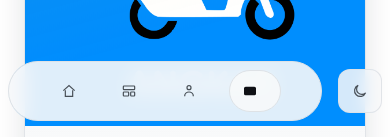
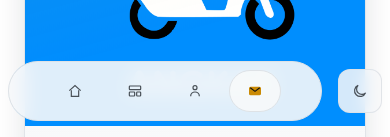
Before and after one commit to ckjo1991/ckjobcena-portfolio, a React (Vite) app: page / in a window 390 px wide. Shown: the part 707-844 px from the top of the page. Built offline with nearby package versions, Linux system fonts and the light colour scheme.

Commit message:
Fix mobile case-study nav and update Angkas prototype CTA

```diff
--- a/src/shared/data/portfolio-data.js
+++ b/src/shared/data/portfolio-data.js
@@ -235,8 +235,8 @@ export const projectCaseStudiesById = {
         'Balancing efficiency with familiarity proved critical. The goal was not to redesign Angkas, but to help users get moving faster.',
     },
     prototypeHref:
-      'https://www.figma.com/proto/fsxMk1XgYf1UPaWUBiMHyh/ANGKAS---Redesign?page-id=50%3A485&node-id=1199-14175&node-type=frame&viewport=4147%2C3009%2C0.52&t=ftzzPFslgHVZr5vA-1&scaling=scale-down&content-scaling=fixed&starting-point-node-id=1199%3A14175&show-proto-sidebar=1',
-    prototypeLabel: 'View Interactive Prototype',
+      'https://www.figma.com/proto/4Iq53MltARwPSCyCkvzPch/FAST-by-CK?page-id=2%3A16&node-id=1109-2466&node-type=frame&viewport=846%2C1340%2C0.25&t=1XtpC4y8sXM7V8vO-9&scaling=scale-down&content-scaling=fixed&starting-point-node-id=1109%3A2466&show-proto-sidebar=1',
+    prototypeLabel: 'Open Prototype in Figma',
   },
   'motion-lab': {
     subtitle: 'Designing a clearer mobile experience for household electricity management',
--- a/src/styles/index.css
+++ b/src/styles/index.css
@@ -2034,9 +2034,9 @@
   }
 
   .nav-theme-dock--case-study {
-    top: 16px;
+    top: auto;
     right: 16px;
-    bottom: auto;
+    bottom: 16px;
     left: 16px;
     transform: none;
     width: auto;
@@ -2089,7 +2089,7 @@
   .nav-theme-dock--case-study .case-study-back-button,
   .nav-theme-dock--case-study .theme-toggle--case-study {
     opacity: 0;
-    transform: translateY(-6px);
+    transform: translateY(6px);
     pointer-events: none;
   }
 
@@ -2135,6 +2135,7 @@
   .floating-nav .floating-nav__link:focus-visible {
     width: 52px;
     min-width: 52px;
+    justify-content: center;
     border: 0;
     border-radius: 999px;
     padding: 8px;
@@ -2151,6 +2152,7 @@
   .floating-nav .floating-nav__link.is-active {
     width: 52px;
     min-width: 52px;
+    justify-content: center;
     border: 1px solid color-mix(in srgb, var(--color-accent-500) 62%, var(--color-border-subtle));
     border-radius: 999px;
     padding: 8px;
@@ -2163,12 +2165,13 @@
   [data-theme='light'] .floating-nav .floating-nav__link.is-active {
     border-color: var(--color-border-subtle);
     background: color-mix(in srgb, var(--color-bg-800) 92%, transparent);
-    color: var(--color-text-primary);
+    color: var(--color-accent-500);
   }
 
   .floating-nav .floating-nav__link.is-mobile-expanded {
     width: 120px;
     min-width: 120px;
+    justify-content: flex-start;
     padding: var(--button-padding-y) var(--button-padding-x);
     gap: 8px;
     overflow: visible;
```
